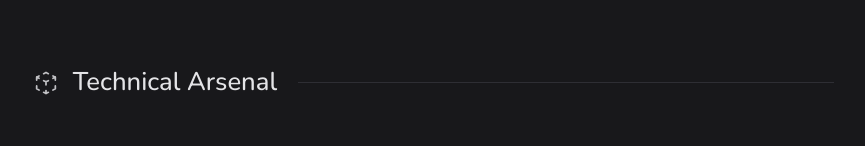
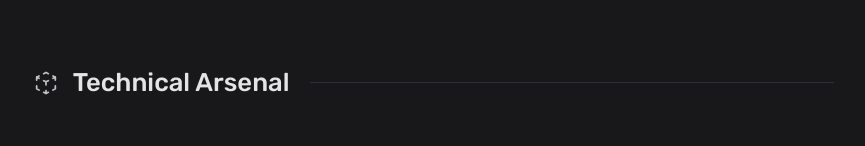
Before and after one commit to lazar0169/cv, an Angular app: page / in a window 1280 px wide. Shown: the part 344-490 px from the top of the page, without its empty margins (207-1072 px from the left). Built offline with nearby package versions, Linux system fonts and the light colour scheme.

Commit message:
Font updated

```diff
--- a/src/styles.scss
+++ b/src/styles.scss
@@ -1,5 +1,5 @@
 /* Global Styles */
-@import url('https://fonts.googleapis.com/css2?family=Nunito:wght@300;400;500;600;700&display=swap');
+@import url('https://fonts.googleapis.com/css2?family=Rubik:wght@300;400;500;600;700&display=swap');
 
 /* Theme: Graphite & Silver */
 :root {
@@ -22,7 +22,7 @@
 }
 
 body {
-  font-family: 'Nunito', sans-serif;
+  font-family: 'Rubik', sans-serif;
   background-color: var(--bg-body);
   color: var(--text-main);
   line-height: 1.6;
```
